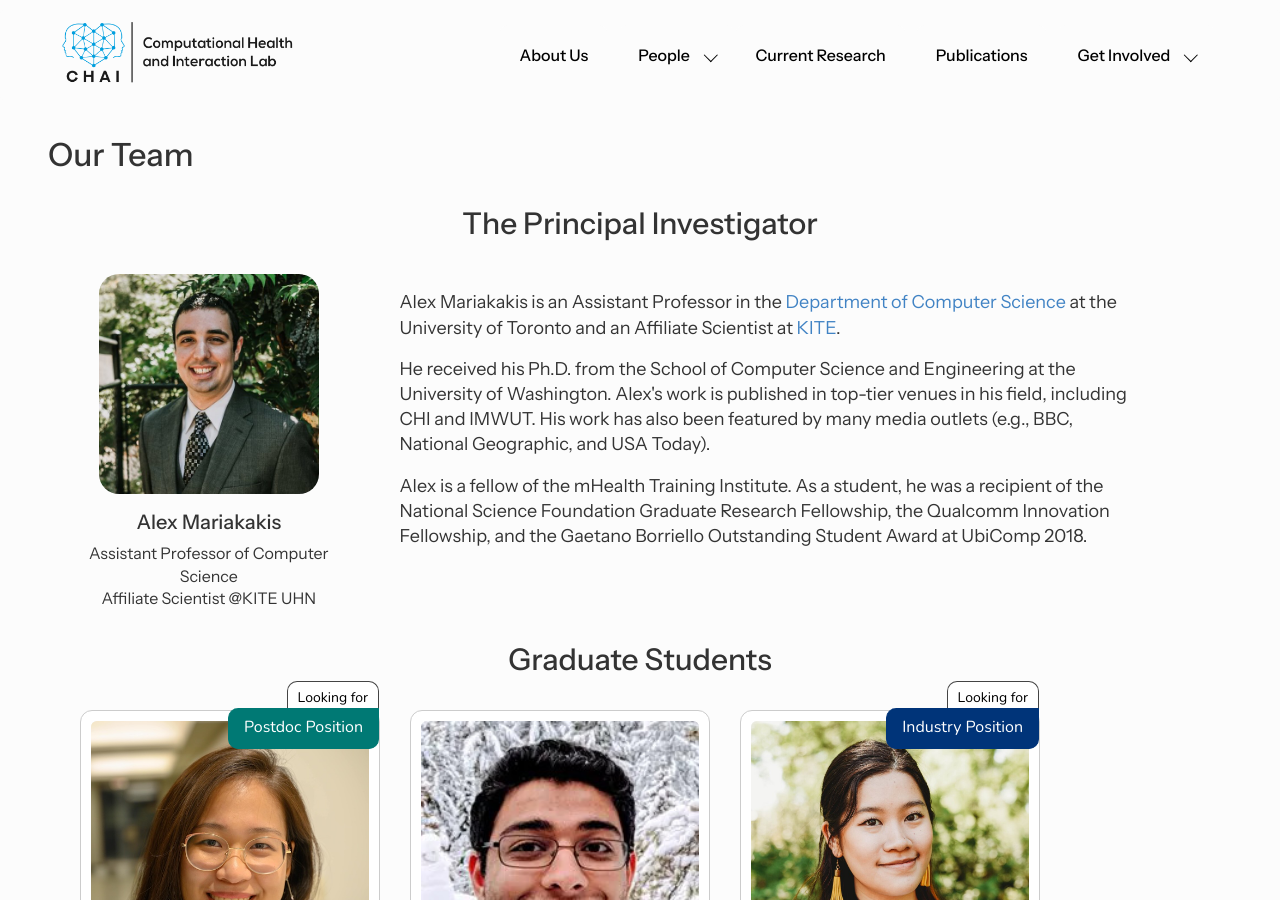
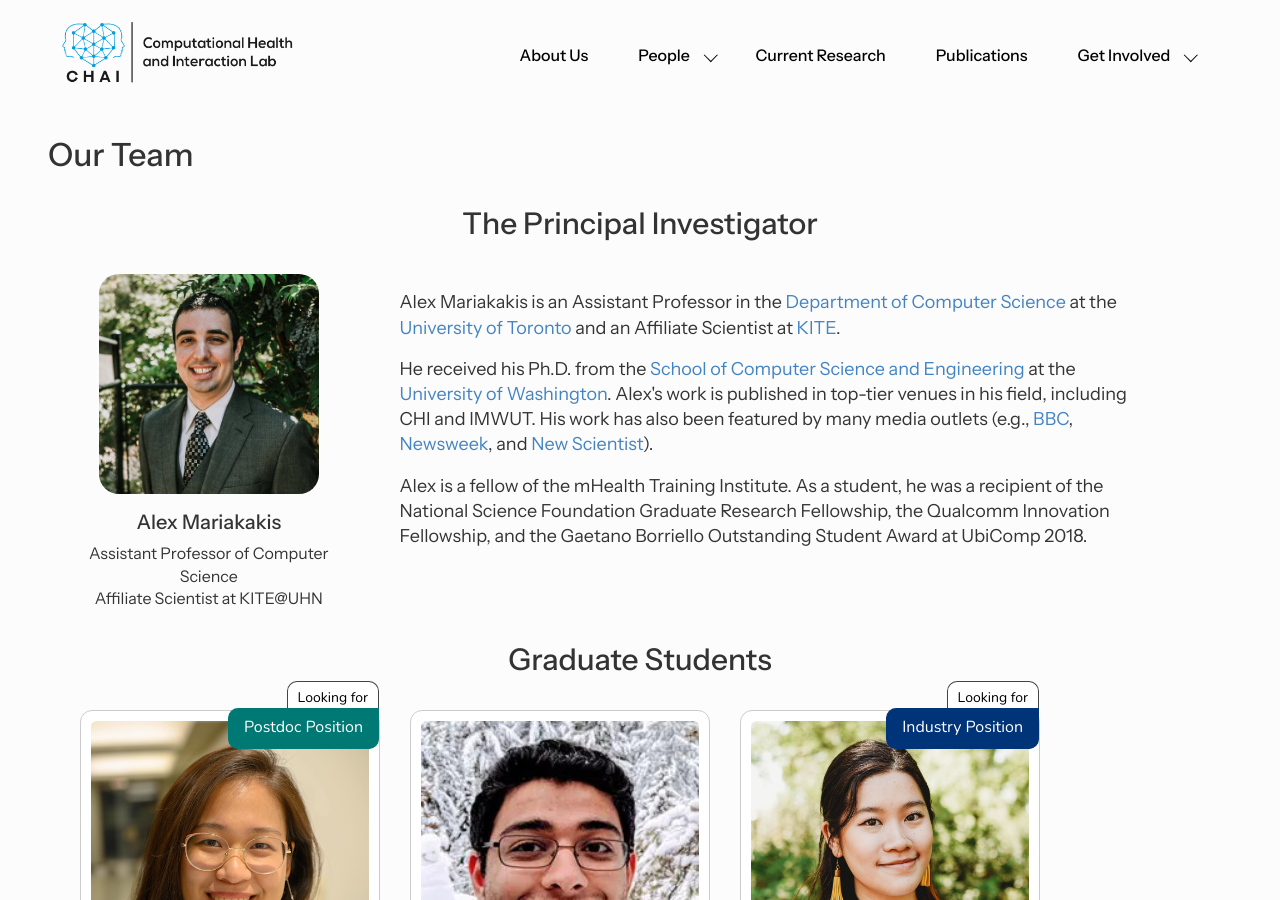
Before and after one commit to chai-toronto/chai-toronto.github.io, a Jekyll site: the page built from our_team/index.html, in a window 1280 px wide and 900 px high. Built offline with Jekyll 4.4.1, drawn with Linux system fonts in a browser that asks for light colours.

Commit message:
fixing some links

```diff
--- a/our_team/index.html
+++ b/our_team/index.html
@@ -17,19 +17,19 @@ title: Our Team
         />
         <h3 class="pi-name">{{ pi.name }}</h3>
         <p class="pi-title">Assistant Professor of Computer Science</p>
-        <p class="pi-title">Affiliate Scientist @KITE UHN</p>
+        <p class="pi-title">Affiliate Scientist at KITE@UHN</p>
       </div>
 
       <div class="col-md-8 pi-bio">
         <p>
           <span style="display:block; margin-top:1rem;"></span>
           Alex Mariakakis is an Assistant Professor in the <a href="https://web.cs.toronto.edu/"  target="_blank">Department of Computer
-          Science</a> at the University of Toronto and an Affiliate Scientist at <a href="https://www.kite-uhn.com/"  target="_blank">KITE</a>.
+          Science</a> at the <a href="https://www.utoronto.ca/" target="_blank">University of Toronto</a> and an Affiliate Scientist at <a href="https://www.kite-uhn.com/" target="_blank">KITE</a>.
         </p>
         <p>
           <span style="display:block; margin-top:1rem;"></span>
-          He received his Ph.D. from the School of Computer Science and Engineering at the University of Washington.
-          Alex's work is published in top-tier venues in his field, including CHI and IMWUT. His work has also been featured by many media outlets (e.g., BBC, National Geographic, and USA Today).
+          He received his Ph.D. from the <a href="https://www.cs.washington.edu/" target="_blank">School of Computer Science and Engineering</a> at the <a href="https://www.washington.edu/" target="_blank">University of Washington</a>.
+          Alex's work is published in top-tier venues in his field, including CHI and IMWUT. His work has also been featured by many media outlets (e.g., <a href="https://www.bbc.com/news/av/technology-41114587" target="_blank">BBC</a>, <a href="https://www.newsweek.com/new-app-detects-concussions-just-looking-your-eyes-663218" target="_blank">Newsweek</a>, and <a href="https://www.newscientist.com/article/2249346-hair-dye-that-changes-in-uv-light-can-reveal-your-risk-of-sunburn/" target="_blank">New Scientist</a>).
         </p>
         <p>
           <span style="display:block; margin-top:1rem;"></span>
```
